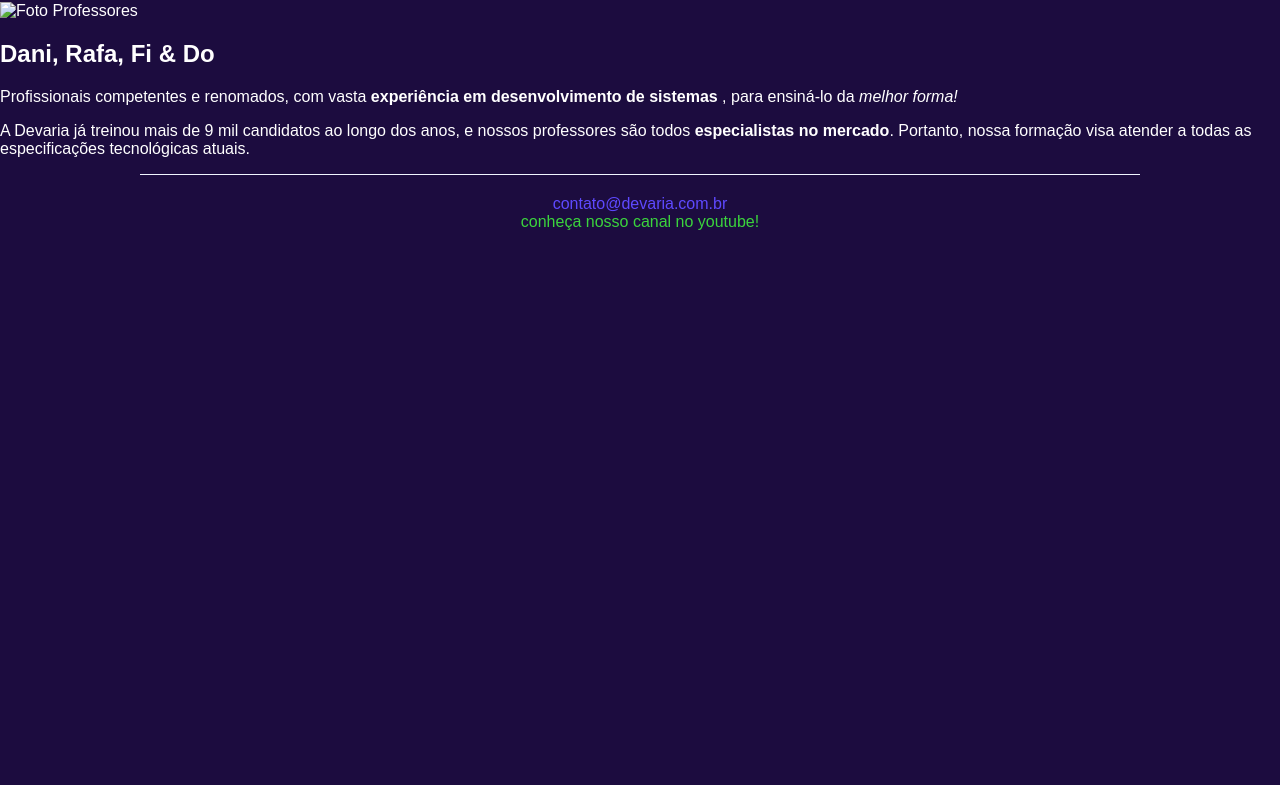
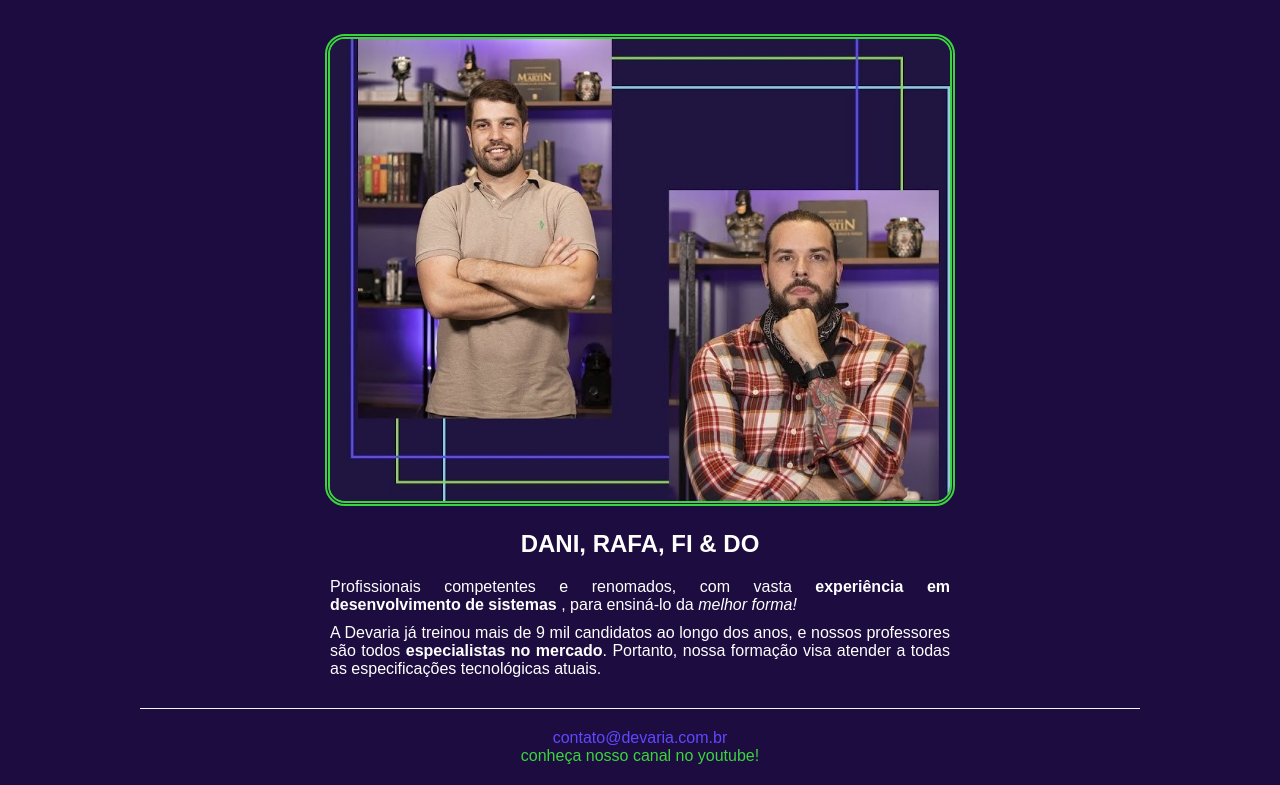
Before and after one commit to CamilyGimenes/Devaria_Aula_Css, a plain HTML site: page Professores.html in a window 1280 px wide. Shown: the part 171-956 px from the top of the page. Before the commit the page ends 800 px from the top, so only its background shows below. Drawn offline with Linux system fonts and the light colour scheme.

Commit message:
Página Professores
Estilos e media quare

```diff
--- a/Professores.html
+++ b/Professores.html
@@ -7,6 +7,7 @@
         <link rel="stylesheet" href="Public/Css/Devaria.css "/>
         <link rel="stylesheet" href="Public/Css/Header.css"/>
         <link rel="stylesheet" href="Public/Css/Footer.css"/>
+        <link rel="stylesheet" href="Public/Css/Professores.css"/>
     </head>
     <body>
         <header>
@@ -23,16 +24,17 @@
             </nav>
         </header>
         <main>
-            <H1>Professores Devaria</H1>
-            <section>
-                <div>
-                    <img src="Imagens/Foto Professores.jpg" width=500 alt="Foto Professores"/>
+            <H1 class="title text_center">Professores Devaria</H1>
+
+            <section class="content_container">
+                <div class="text_center">
+                    <img class="width_50pct_desktop" src="Public/Imagens/Foto Professores.jpg" alt="Foto Professores"/>
                     <article>
-                        <h2>Dani, Rafa, Fi & Do</h2>
-                        <p>
+                        <h2 class="title text_center">Dani, Rafa, Fi & Do</h2>
+                        <p class="text_justify width_50pct_desktop">
                             Profissionais competentes e renomados, com vasta <strong>experiência em desenvolvimento de sistemas</strong> , para ensiná-lo da <em>melhor forma!</em>
                         </p>
-                        <p>
+                        <p class="text_justify width_50pct_desktop">
                             A Devaria já treinou mais de 9 mil candidatos ao longo dos anos, e nossos professores são todos <strong>especialistas no mercado</strong>. Portanto, nossa formação visa atender a todas as especificações tecnológicas atuais.
                         </p>
                     </article>
--- a/Public/Css/Devaria.css
+++ b/Public/Css/Devaria.css
@@ -21,3 +21,13 @@ h1.title{
 .text_justify{
     text-align: justify;
 }
+
+.text_center{
+    text-align: center;
+}
+
+@media screen and (min-width:992px){
+    .width_50pct_desktop {
+        width: 50% !important;
+    }
+}
--- /dev/null
+++ b/Public/Css/Professores.css
@@ -0,0 +1,21 @@
+/* Estilos página professores */
+
+.content_container{
+    padding: 20px;
+}
+
+.content_container h2.title{
+    font-size: 1.5em;
+}
+
+.content_container > div img {
+    width: 95%;
+    border-radius: 20px;
+    border: 5px double #3bd43d;
+}
+
+@media screen and (min-width: 992px){
+   .content_container article p {
+    margin: 0 auto 10px ;
+}
+ }
```
